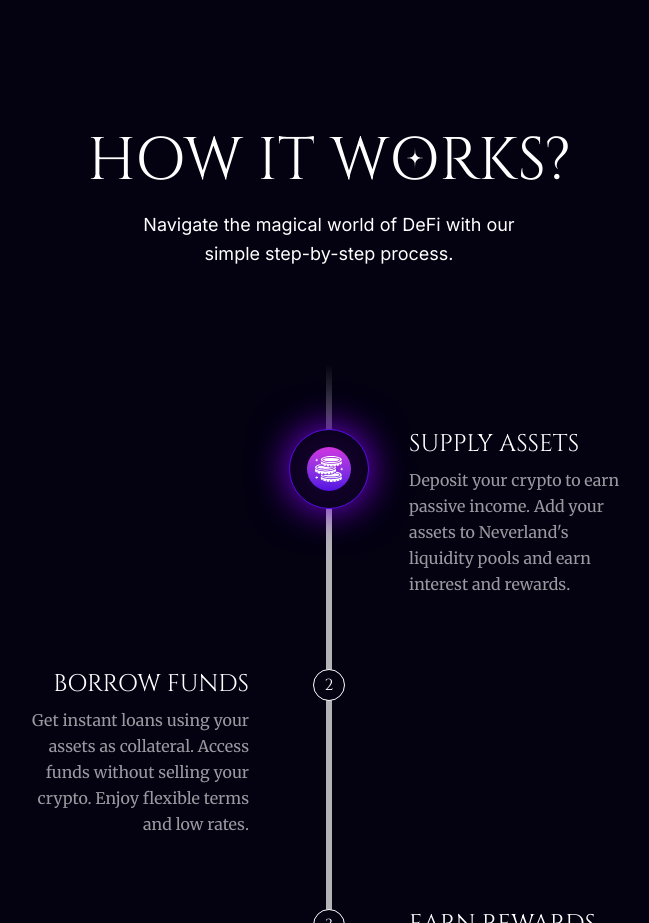
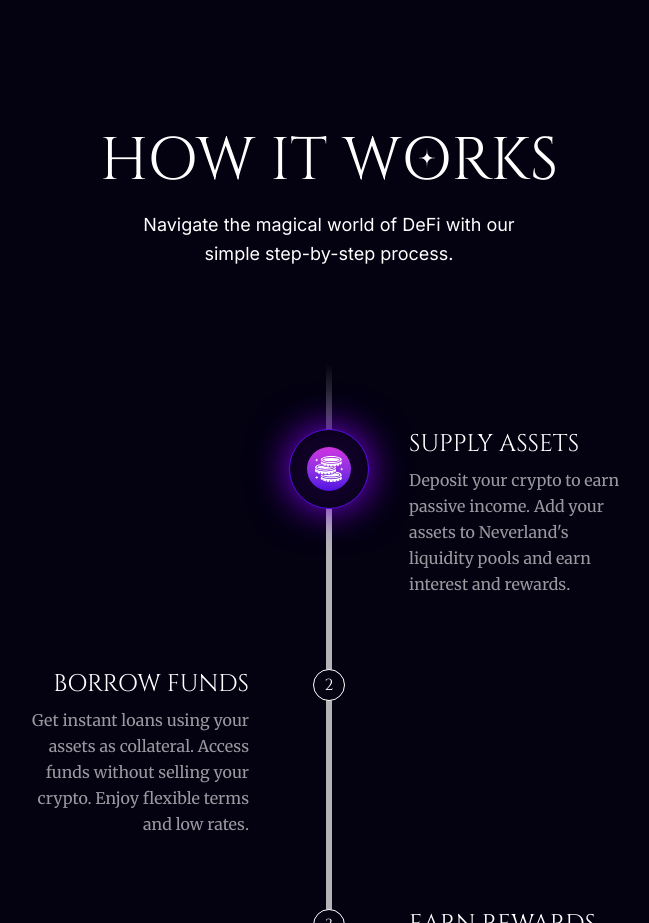
Before and after one commit to Neverland-Money/neverland-landing, a Next.js app: page / in a window 1280 px wide. Shown: the part 2940-3863 px from the top of the page, without its empty margins (311-960 px from the left). Built offline with nearby package versions, Linux system fonts and the light colour scheme.

Commit message:
feat: no question mark

```diff
--- a/src/components/sections/HowItWorksSection.tsx
+++ b/src/components/sections/HowItWorksSection.tsx
@@ -282,7 +282,7 @@ export default function HowItWorksSection() {
                   <StarIcon />
                 </div>
               </span>
-              rks?
+              rks
             </h2>
           </div>
           <p className="font-inter mx-auto max-w-[385px] text-lg leading-relaxed font-normal text-white">
```
